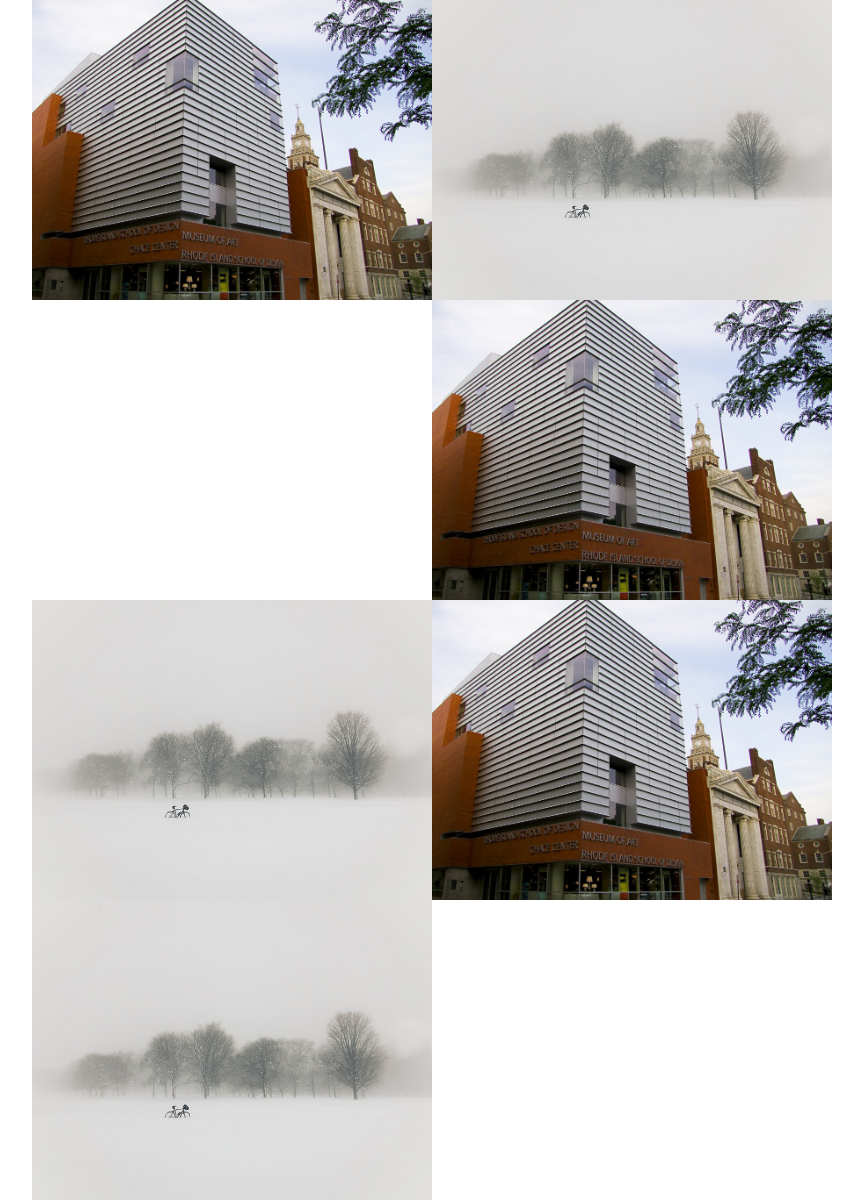
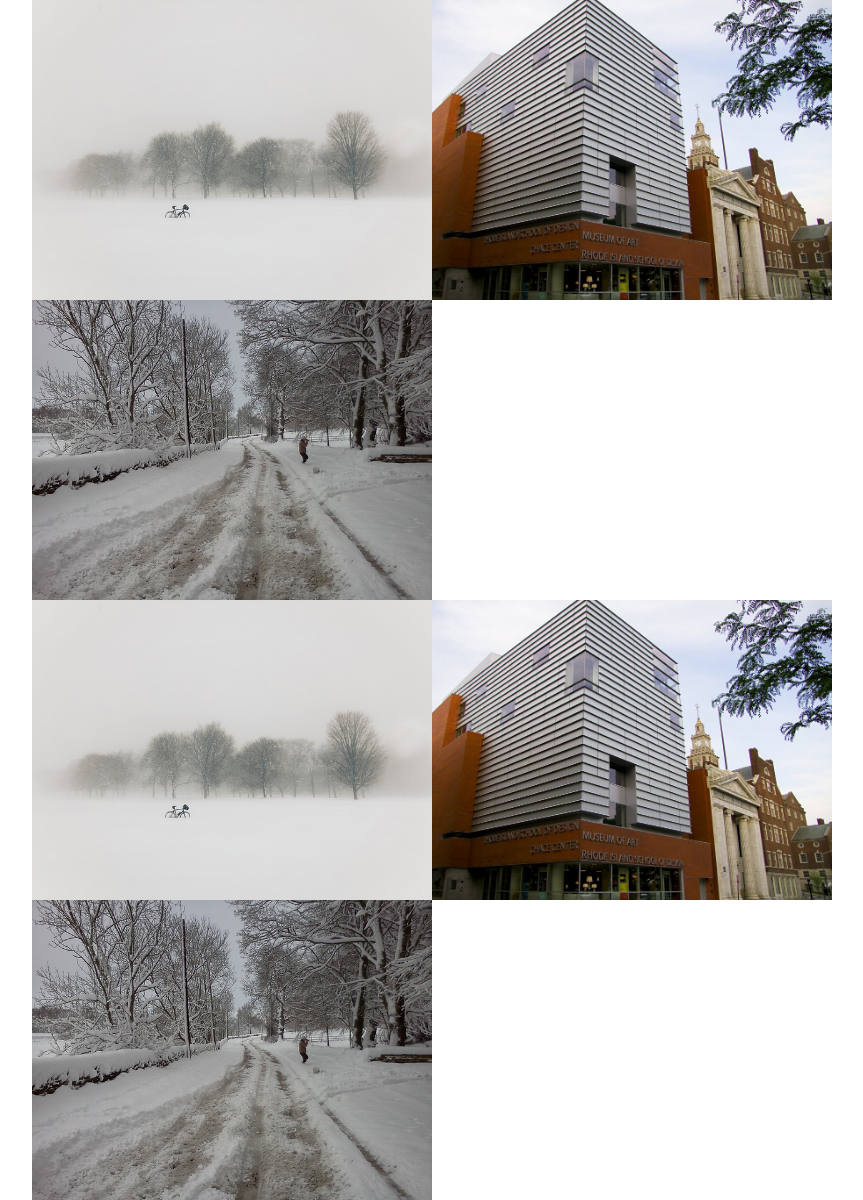
Before and after one commit to lafrank25/repo--float-and-flex, a plain HTML site: page index.html in a window 1280 px wide. Shown: the whole page, without its empty margins (208-1071 px from the left). Drawn offline with Linux system fonts and the light colour scheme.

Commit message:
Removed lines between images

```diff
--- a/css/style.css
+++ b/css/style.css
@@ -29,7 +29,7 @@ main {
 
 @media (max-width: 1280px) {
   main {
-    display: block;
+    display: inline;
   }
 }
 .card {
@@ -51,6 +51,7 @@ main {
 @media (max-width: 1280px) {
   .card img {
     display: inline;
+    float: right;
   }
 }
 @media (max-width: 880px) {
--- a/index.html
+++ b/index.html
@@ -9,12 +9,7 @@
 <body>
    <main>
       <div class="card">
-         <img src="img/risd-museum.jpg" alt="">
-         <img src="img/40422745235_27f2b2b11d_z.jpg" alt="">
-         <img src="img/risd-museum.jpg" alt="">
-         <img src="img/40422745235_27f2b2b11d_z.jpg" alt="">
-         <img src="img/risd-museum.jpg" alt="">
-         <img src="img/40422745235_27f2b2b11d_z.jpg" alt="">
+         <img src="img/risd-museum.jpg" alt=""><img src="img/40422745235_27f2b2b11d_z.jpg" alt=""><img src="img/5222852291_0f987f7847_z.jpg" alt=""><img src="img/risd-museum.jpg" alt=""><img src="img/40422745235_27f2b2b11d_z.jpg" alt=""><img src="img/5222852291_0f987f7847_z.jpg" alt="">
       </div>
    </main>
 </body>
```
Also changed, not shown: img/5222852291_0f987f7847_z.jpg (added), 1 other file.
